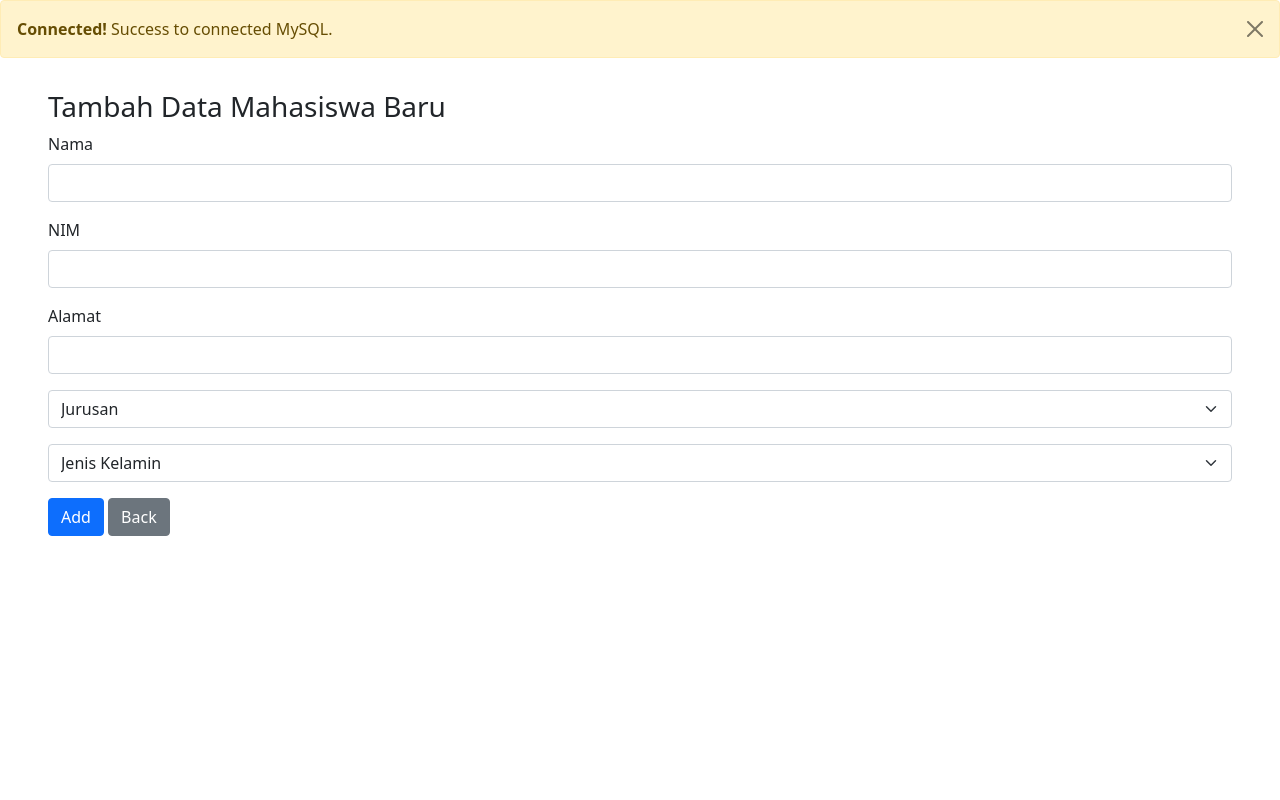
After one commit to or-abdillh/mysqlPhp, a PHP site: page /pages/new.php in a window 1280 px wide. The commit adds this page. Run offline with PHP 8.4, Linux system fonts and the light colour scheme.

Commit message:
create new pages

```diff
--- a/index.php
+++ b/index.php
@@ -26,10 +26,10 @@
     <h3>Tabel Mahasiswa</h3>
 
     <!-- Create new data -->
-    <button class="btn btn-success mt-3 mb-2">
-        <a>Tambah data</a>
+    <a href="./pages/new.php" class="btn btn-success mt-3 mb-2">
+        Tambah data
         <i class="fa fa-plus"></i>
-    </button>
+    </a>
 
     <table class="table table-borderless">
         <thead>
--- /dev/null
+++ b/pages/new.php
@@ -0,0 +1,60 @@
+<?php
+
+    include("../helper/connection.php");
+
+?>
+
+<!DOCTYPE html>
+<html lang="en">
+<head>
+    <meta charset="UTF-8">
+    <meta http-equiv="X-UA-Compatible" content="IE=edge">
+    <meta name="viewport" content="width=device-width, initial-scale=1.0">
+
+    <!-- Font awesome CDN -->
+    <link rel="stylesheet" href="https://use.fontawesome.com/releases/v5.15.4/css/all.css" integrity="sha384-DyZ88mC6Up2uqS4h/KRgHuoeGwBcD4Ng9SiP4dIRy0EXTlnuz47vAwmeGwVChigm" crossorigin="anonymous">
+
+    <!-- Bootstrap CSS -->
+    <link href="https://cdn.jsdelivr.net/npm/bootstrap@5.1.3/dist/css/bootstrap.min.css" rel="stylesheet" integrity="sha384-1BmE4kWBq78iYhFldvKuhfTAU6auU8tT94WrHftjDbrCEXSU1oBoqyl2QvZ6jIW3" crossorigin="anonymous">
+
+    <title>MYSQL - PHP</title>
+</head>
+<body>
+    <div class="px-5 py-3">
+
+    <!-- Table -->
+    <h3>Tambah Data Mahasiswa Baru</h3>
+    <form method="post">
+        <div class="mb-3">
+            <label for="nama" class="form-label">Nama</label>
+            <input required type="text" name="nama" class="form-control" id="nama">
+        </div>
+        <div class="mb-3">
+            <label for="nim" class="form-label">NIM</label>
+            <input required type="text" name="nim" class="form-control" id="nim">
+        </div>
+        <div class="mb-3">
+            <label for="alamat" class="form-label">Alamat</label>
+            <input required type="text" name="alamat" class="form-control" id="alamat">
+        </div>
+        <select required name="jurusan" class="form-select mb-3" aria-label="Default select example">
+            <option>Jurusan</option>
+            <option value="Teknik Informatika">Teknik Informatika</option>
+            <option value="Teknik Otomotif">Teknik Otomotif</option>
+            <option value="Budidaya Tanaman Perkebunan">Budidaya Tanaman Perkebunan</option>
+        </select>
+        <select required name="gender" class="form-select mb-3" aria-label="Default select example">
+            <option selected>Jenis Kelamin</option>
+            <option value="Pria">Pria</option>
+            <option value="Wanita">Wanita</option>
+        </select>
+        <input type="hidden" value="$key" name="key" />
+        <button type="submit" class="btn btn-primary">Add</button>
+        <a href="../" class="btn btn-secondary">Back</button>
+    </form>
+
+    <!-- Option 1: Bootstrap Bundle with Popper -->
+    <script src="https://cdn.jsdelivr.net/npm/bootstrap@5.1.3/dist/js/bootstrap.bundle.min.js" integrity="sha384-ka7Sk0Gln4gmtz2MlQnikT1wXgYsOg+OMhuP+IlRH9sENBO0LRn5q+8nbTov4+1p" crossorigin="anonymous"></script>
+
+</body>
+</html>
```
